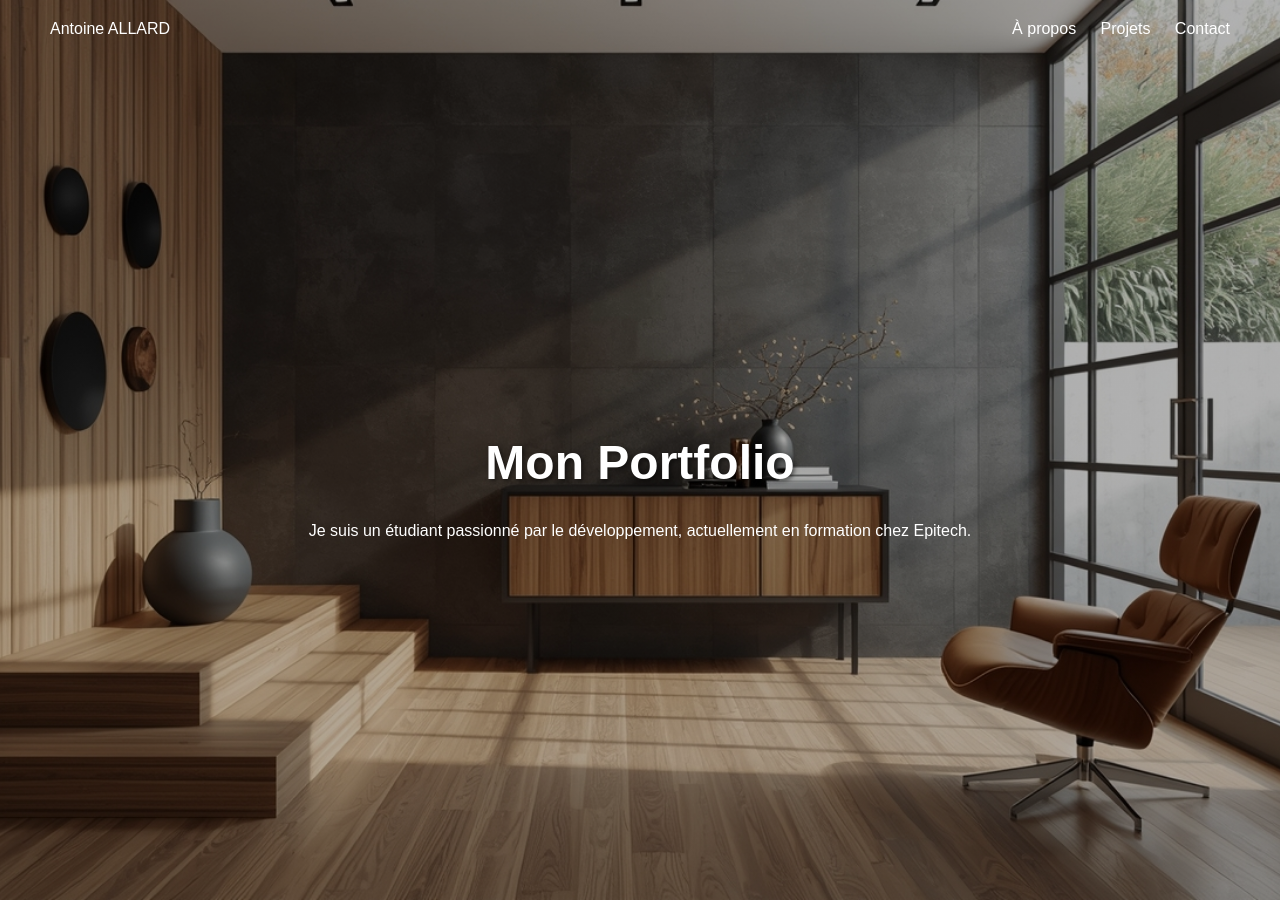
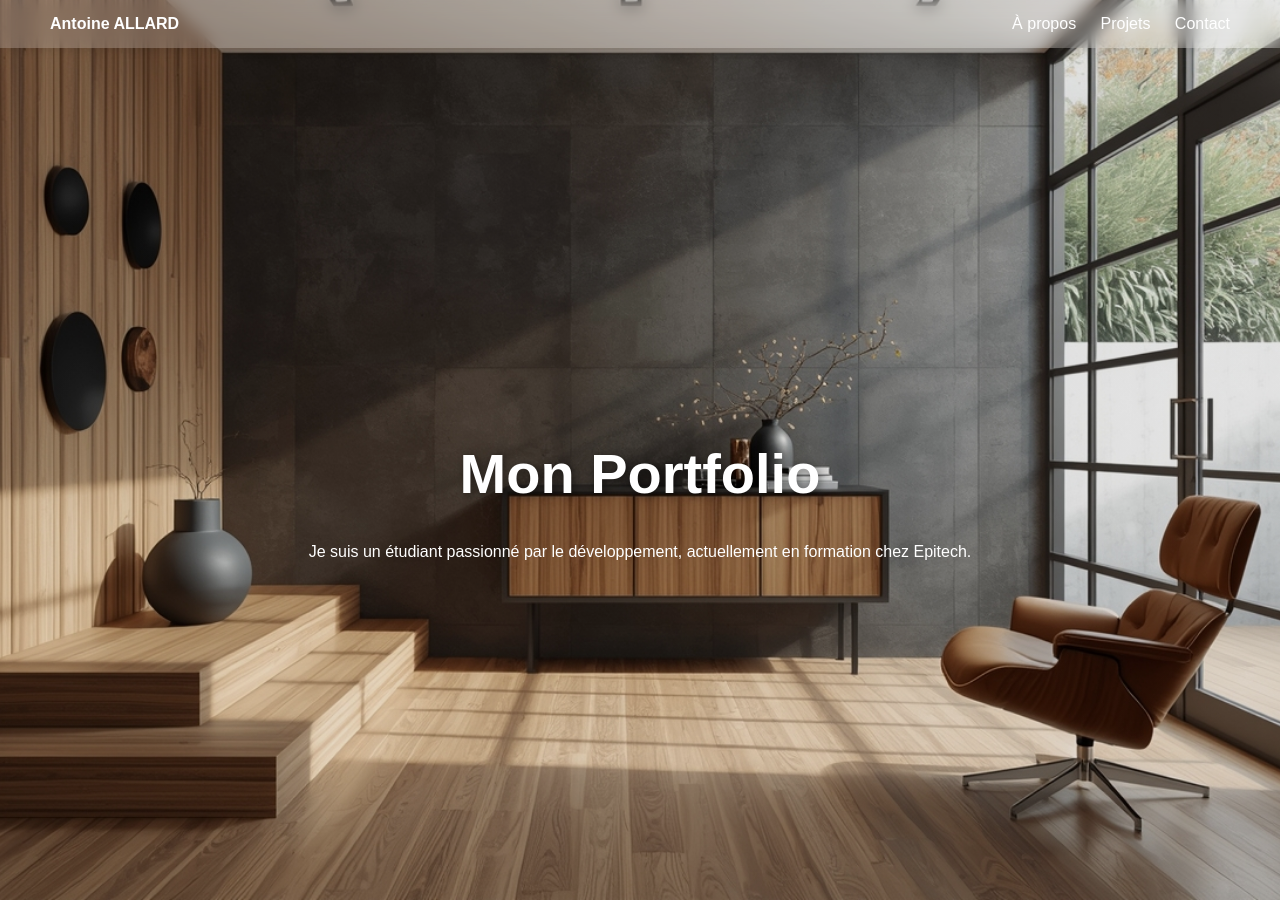
Before and after one commit to AntoineAll/Portfolio, a Jekyll site: the page built from myPortfolio/index.markdown, in a window 1280 px wide. Built offline with Jekyll 4.4.1, drawn with Linux system fonts in a browser that asks for light colours.

Commit message:
Modification du style pour la navbar de la page d'accueil

```diff
--- a/myPortfolio/_layouts/home.html
+++ b/myPortfolio/_layouts/home.html
@@ -1,24 +1,77 @@
 <!DOCTYPE html>
 <html lang="fr">
+
 <head>
     <meta charset="UTF-8">
     <title>{{ page.title }}</title>
     <style>
-        body, html { margin: 0; padding: 0; height: 100%; font-family: sans-serif; }
+        body,
+        html {
+            margin: 0;
+            padding: 0;
+            height: 100%;
+            font-family: sans-serif;
+        }
+
         .hero {
-            background: linear-gradient(rgba(0,0,0,0.3), rgba(0,0,0,0.3)), url('{{ page.background_image }}');
+            background: linear-gradient(rgba(0, 0, 0, 0.1), rgba(0, 0, 0, 0.1)),
+            url('{{ page.background_image }}');
             background-size: cover;
             background-position: center;
             height: 100vh;
             display: flex;
             flex-direction: column;
         }
-        nav { display: flex; justify-content: space-between; padding: 20px 50px; color: white; }
-        .nav-links a { color: white; text-decoration: none; margin-left: 20px; }
-        .center-title { margin: auto; color: white; text-align: center; }
-        h1 { font-size: 3rem; text-shadow: 2px 2px 4px rgba(0,0,0,0.5); }
+
+        nav {
+            display: flex;
+            justify-content: space-between;
+            align-items: center;
+            padding: 15px 50px;
+            /* Fond blanc à 80% d'opacité */
+            background-color: rgba(255, 255, 255, 0.2);
+            backdrop-filter: blur(8px);
+            position: fixed;
+            top: 0;
+            width: 100%;
+            box-sizing: border-box;
+            z-index: 1000;
+            box-shadow: 0 2px 10px rgba(0, 0, 0, 0.1);
+            /* Légère ombre pour le menu */
+        }
+
+        .name {
+            font-weight: bold;
+            font-size: 1rem;
+            color: #ffffff;
+        }
+
+        .nav-links a {
+            color: #ffffff;
+            text-decoration: none;
+            margin-left: 20px;
+            font-weight: 500;
+            transition: color 0.3s;
+        }
+
+        .nav-links a:hover {
+            color: #9c0000;
+        }
+
+        .center-title {
+            margin: auto;
+            color: white;
+            text-align: center;
+            padding-top: 80px;
+        }
+
+        h1 {
+            font-size: 3.5rem;
+            text-shadow: 2px 2px 10px rgba(0, 0, 0, 0.5);
+        }
     </style>
 </head>
+
 <body>
     <div class="hero">
         <nav>
@@ -35,4 +88,5 @@
         </div>
     </div>
 </body>
+
 </html>
```
